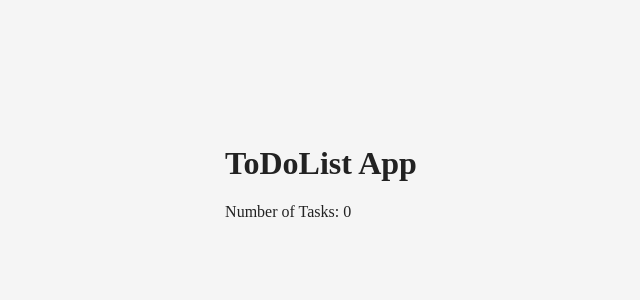
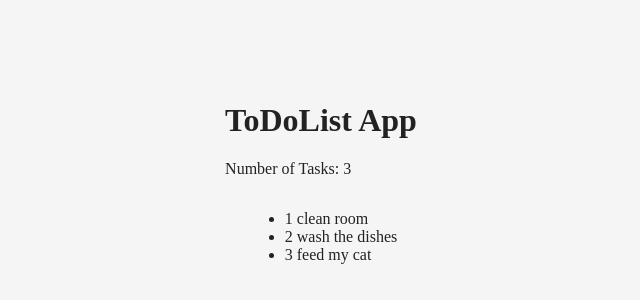
Before and after one commit to olapod/modal20.4, a React app: page / in a window 1280 px wide. Shown: the part 228-528 px from the top of the page, without its empty margins (327-967 px from the left). Built offline with nearby package versions, Linux system fonts and the light colour scheme.

Commit message:
Render Todolist

```diff
--- a/index.html
+++ /dev/null
@@ -1,11 +0,0 @@
-<!DOCTYPE html>
-<html lang="en">
-<head>
-    <meta charset="UTF-8">
-    <title>Webpack + React</title>
-</head>
-<body>
-    <div id="app"></div>
-    <script src="build/app.production.bundle.js"></script>
-</body>
-</html>
--- a/package.json
+++ b/package.json
@@ -17,8 +17,11 @@
     "@babel/preset-react": "^7.0.0",
     "babel-loader": "^7.1.5",
     "css-loader": "^2.1.0",
+    "html-webpack-plugin": "^3.2.0",
+    "optimize-js-plugin": "0.0.4",
     "react-hot-loader": "^4.8.0",
     "style-loader": "^0.23.1",
+    "uglifyjs-webpack-plugin": "^2.1.2",
     "webpack": "^4.29.5",
     "webpack-cli": "^3.2.3"
   },
--- a/src/components/Title.js
+++ b/src/components/Title.js
@@ -1,10 +1,12 @@
 import React from 'react';
 
 
-const Title = props =>
+const Title = props => {
+return(
     <div>
         <h1>{props.title}</h1>
         <p>Number of Tasks: {props.length}</p>
     </div>
-
+)
+}
 export default Title;
--- a/src/components/Todolist.js
+++ b/src/components/Todolist.js
@@ -0,0 +1,16 @@
+import React from 'react';
+
+
+const Todolist = (props) => {
+    return(
+        <ul>
+        {props.items.map((item) =>
+          <li key={item.id}>{item.id} {item.text}</li>
+        )}
+        </ul>
+      )
+
+
+    }
+
+export default Todolist;
--- a/src/containers/App.js
+++ b/src/containers/App.js
@@ -2,12 +2,23 @@ import React from 'react';
 import uuid from 'uuid';
 import style from './App.css';
 import Title from '../components/Title';
+import Todolist from '../components/Todolist';
 
 class App extends React.Component {
     constructor(props){
         super(props);
         this.state = {
-            data: []
+            data: [{
+                id: 1,
+                    text: 'clean room'
+                }, {
+                id: 2,
+                    text: 'wash the dishes'
+                }, {
+                id: 3,
+                    text: 'feed my cat'
+                }]
+
         };
     }
     addTodo(val){
@@ -27,9 +38,11 @@ class App extends React.Component {
         return (
             <div className={style.TodoApp}>
                 <Title title="ToDoList App" length={this.state.data.length}/>
+                <Todolist items={this.state.data}/>
             </div>
         );
     }
+
 }
 
 export default App;
--- /dev/null
+++ b/src/index.html
@@ -0,0 +1,11 @@
+<!DOCTYPE html>
+<html lang="en">
+<head>
+    <meta charset="UTF-8">
+    <title>Webpack + React</title>
+</head>
+<body>
+    <div id="app"></div>
+
+</body>
+</html>
--- a/webpack.config.js
+++ b/webpack.config.js
@@ -1,7 +1,24 @@
 const path = require('path');
+const HtmlWebpackPlugin = require('html-webpack-plugin');
+const UglifyJsPlugin = require('uglifyjs-webpack-plugin');
+const OptimizeJsPlugin = require('optimize-js-plugin');
+
+const plugins = [new HtmlWebpackPlugin({
+    template: 'src/index.html',
+    filename: 'index.html',
+    inject: 'body'
+})];
 
 module.exports = (env) => {
     const environment = env || 'production';
+
+    if (env === 'production') {
+        plugins.push(
+            new OptimizeJsPlugin({
+                sourceMap: false
+            })
+        )
+    }
 
     return {
             mode: environment,
@@ -30,6 +47,11 @@ module.exports = (env) => {
             }
         ]
     },
+    plugins: plugins,
 
-}
+    optimization: {
+        minimizer: [new UglifyJsPlugin()],
+        },
+
+    }
 };
```
Also changed, not shown: 3 other files (tests, documents, lock files or other folders).
